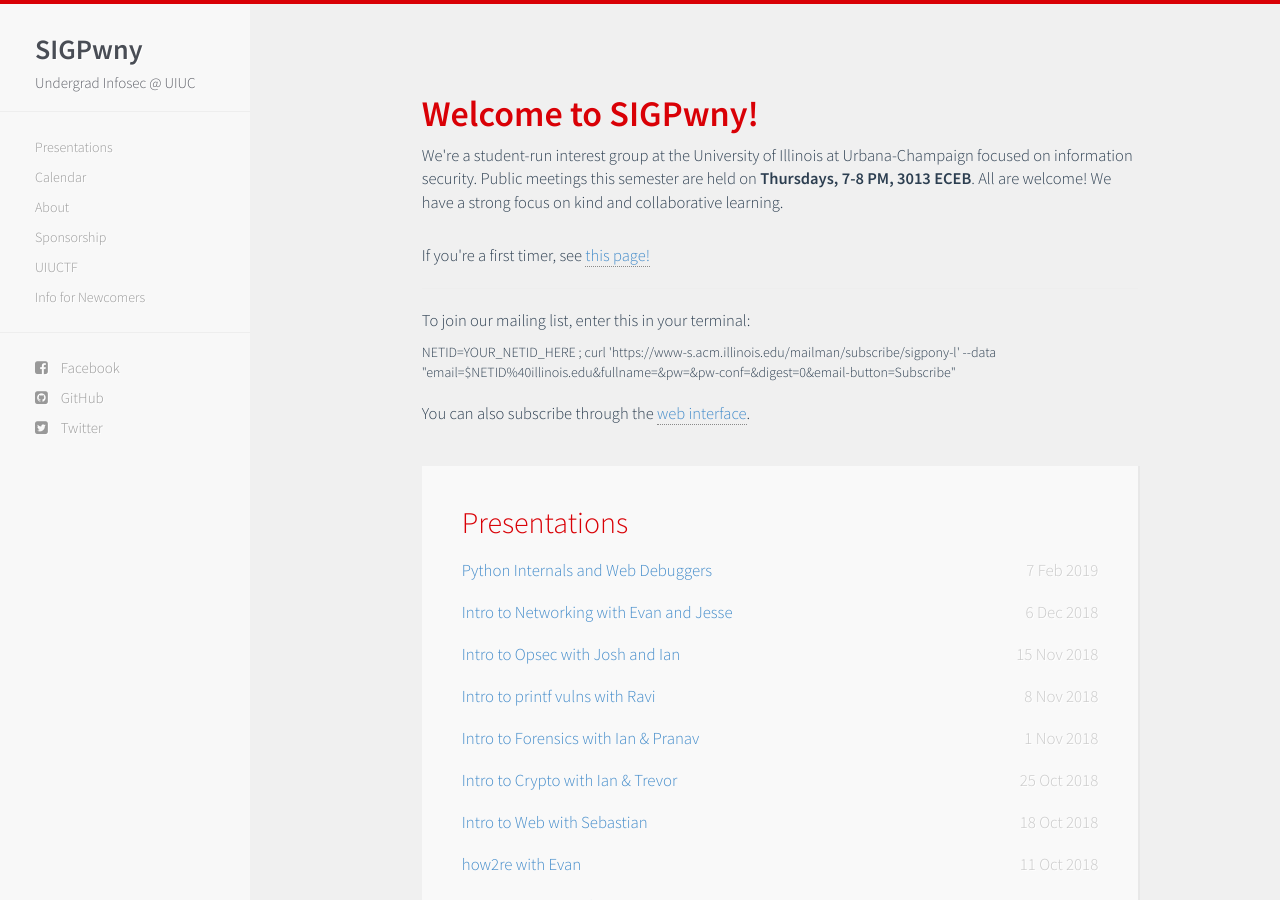
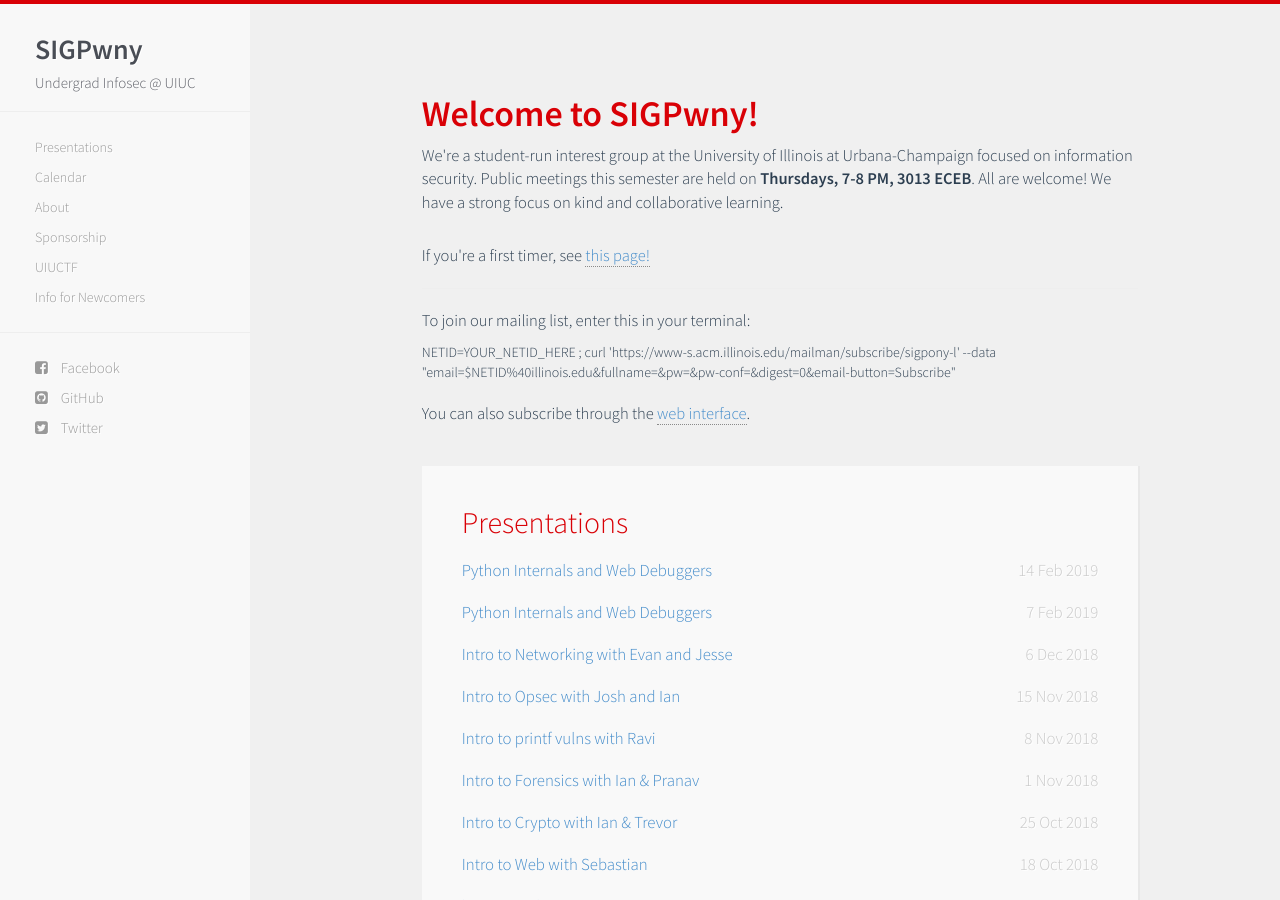
Before and after one commit to sigpwny/sigpwny.github.io-archive, a Jekyll site: the page built from index.html, in a window 1280 px wide and 900 px high. Built offline with Jekyll 4.4.1, drawn with Linux system fonts in a browser that asks for light colours; nearby versions of some CDN libraries.

Commit message:
Update presentations.html

```diff
--- a/_includes/presentations.html
+++ b/_includes/presentations.html
@@ -14,6 +14,10 @@
 -->
 
     <!-- new member task: add all of these -->
+    <li><span>
+        <a href="https://docs.google.com/presentation/d/1xWpSEjymxr2PWA8a_bNIz1pWX54fxHsc-wltjLunwUs/edit?usp=sharing">Python Internals and Web Debuggers</a>
+        <time class="pull-right post-list">14 Feb 2019</time>
+    </span></li>
     <li><span>
         <a href="https://docs.google.com/presentation/d/10Js9oLXau97rVzakcFZe_9XHBzK3FD8Qnur38q_oDHw/edit#slide=id.p">Python Internals and Web Debuggers</a>
         <time class="pull-right post-list">7 Feb 2019</time>
```
